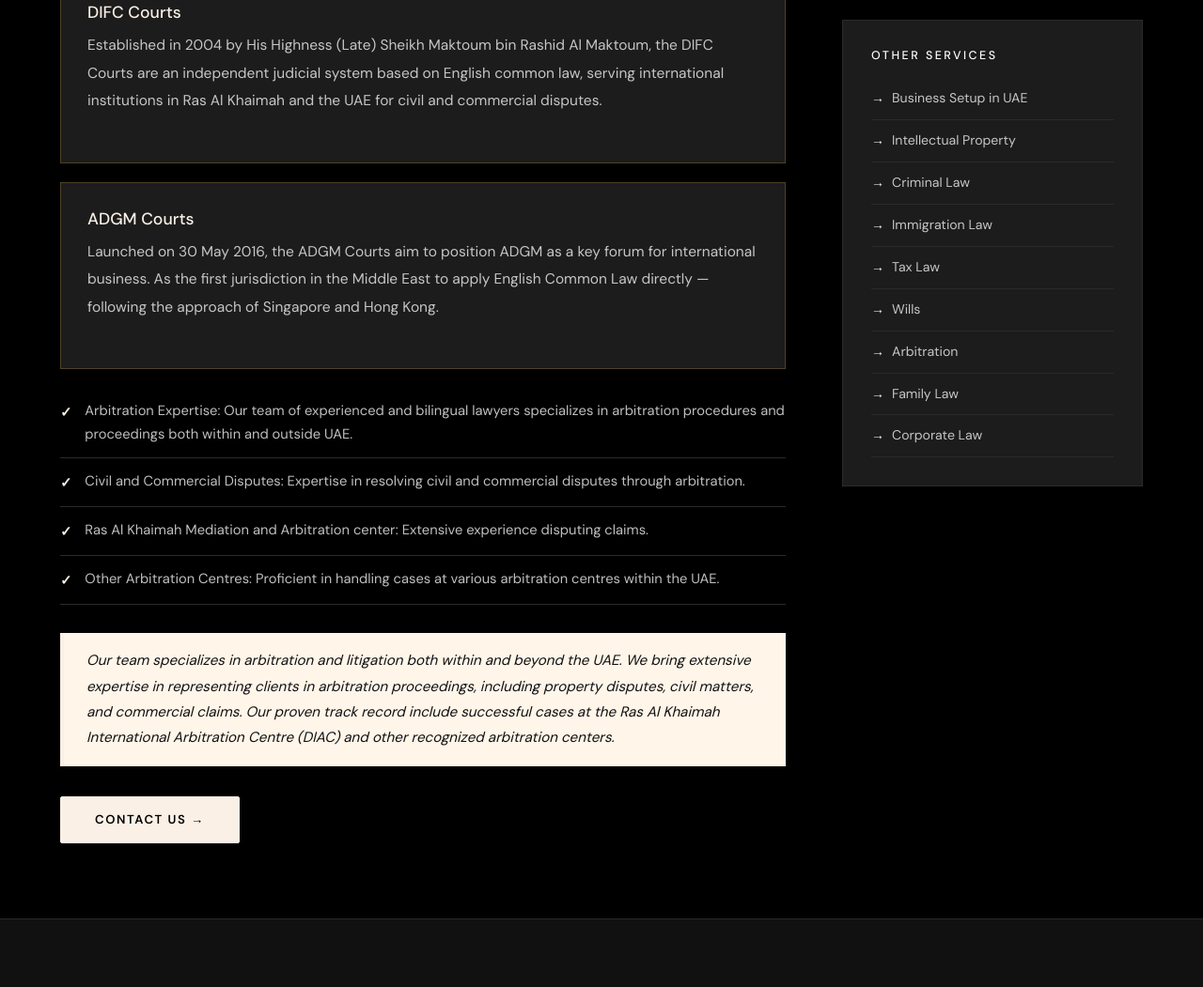
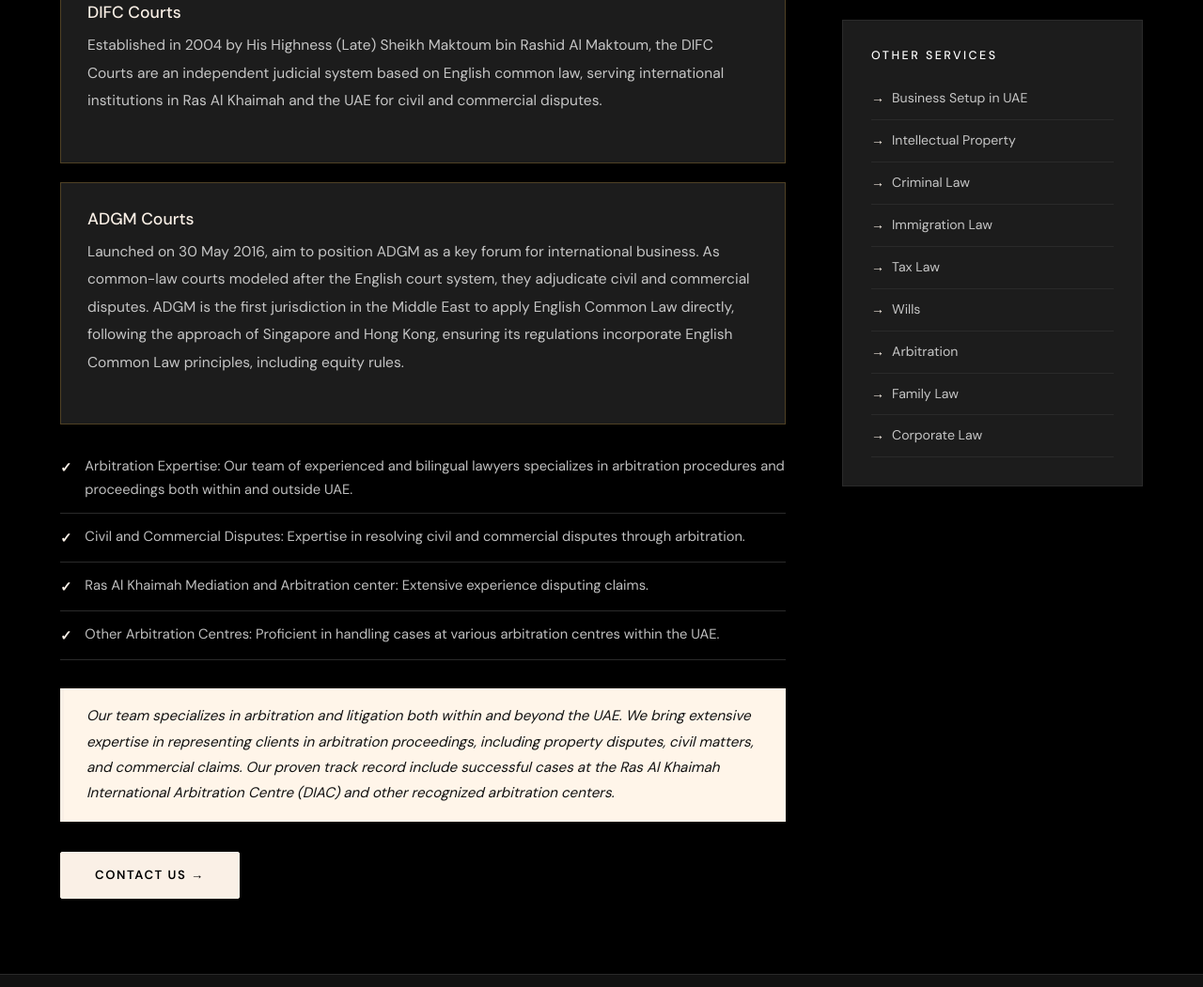
Before and after one commit to aymenbkb/dmlegal, a plain HTML site: page servises/arbitration-resolution.html in a window 1280 px wide. Shown: the part 701-1752 px from the top of the page at 94% size. Drawn offline with nearby package versions, Linux system fonts and the light colour scheme.

Commit message:
Arbitration law

```diff
--- a/servises/arbitration-resolution.html
+++ b/servises/arbitration-resolution.html
@@ -72,7 +72,7 @@
 </div>
 <div class="info-box">
   <h4>ADGM Courts</h4>
-  <p data-key="service7-part2-desc">Launched on 30 May 2016, the ADGM Courts aim to position ADGM as a key forum for international business. As the first jurisdiction in the Middle East to apply English Common Law directly — following the approach of Singapore and Hong Kong.</p>
+  <p data-key="service7-part2-desc">Launched on 30 May 2016, aim to position ADGM as a key forum for international business. As common-law courts modeled after the English court system, they adjudicate civil and commercial disputes. ADGM is the first jurisdiction in the Middle East to apply English Common Law directly, following the approach of Singapore and Hong Kong, ensuring its regulations incorporate English Common Law principles, including equity rules.</p>
 </div>
         <ul class="key-list"><li class="key-list-item"><span data-key="service7-item1">Arbitration Expertise: Our team of experienced and bilingual lawyers specializes in arbitration procedures and proceedings both within and outside UAE.</span></li>
 <li class="key-list-item"><span data-key="service7-item3">Civil and Commercial Disputes: Expertise in resolving civil and commercial disputes through arbitration.</span></li>
```
